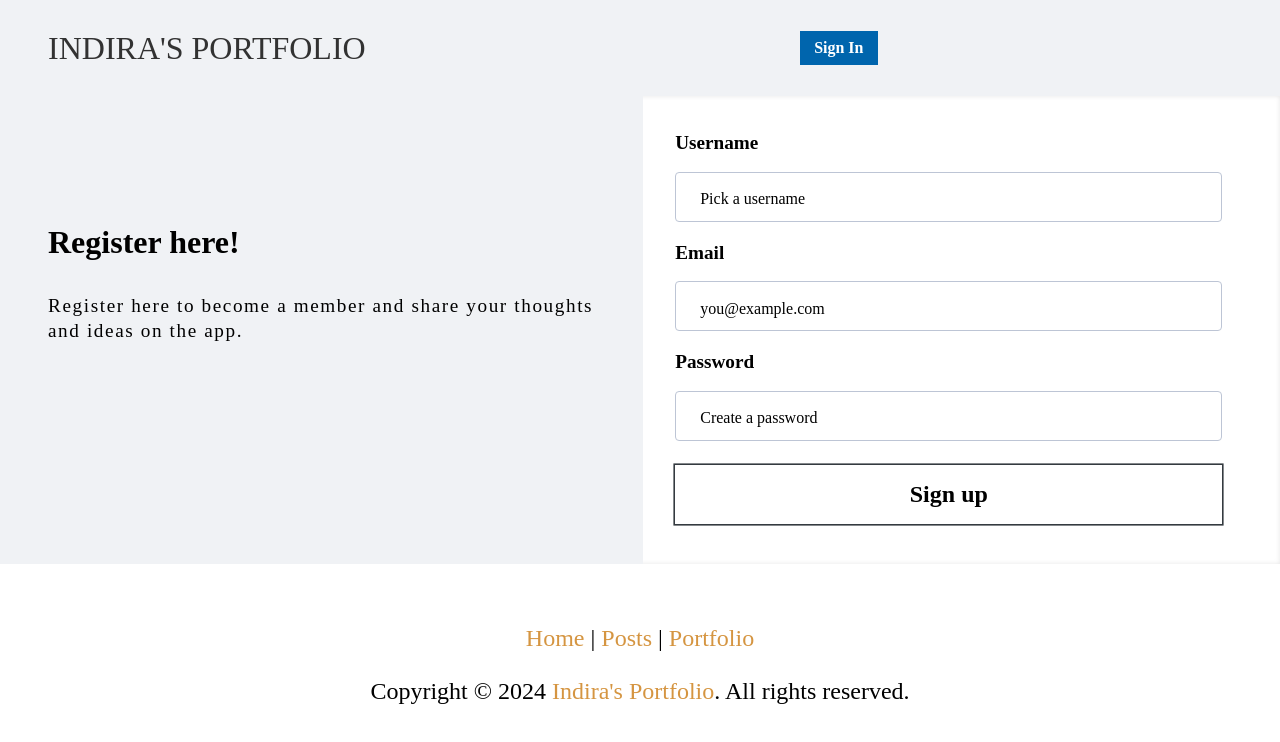
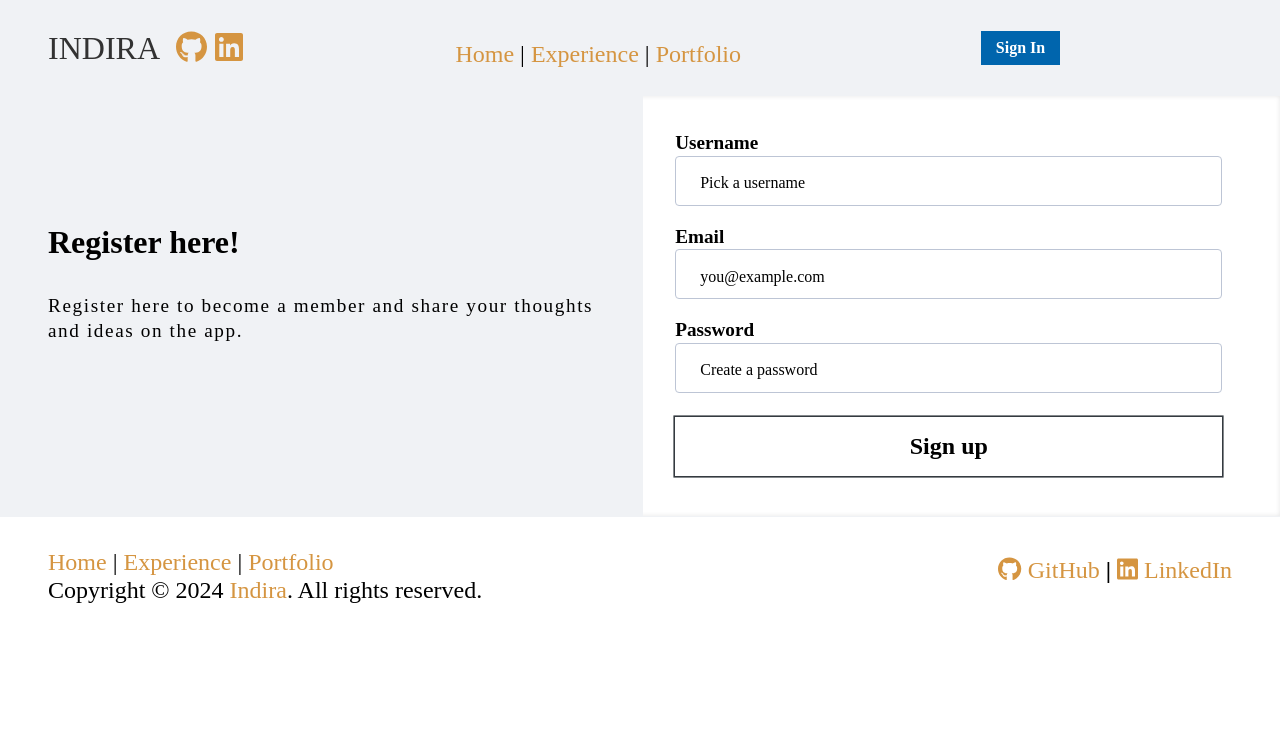
Before and after one commit to indira/Portfolio, a React (Create React App) app: page /register in a window 1280 px wide. Shown: the top 742 px of the page. Built offline with nearby package versions, Linux system fonts and the light colour scheme.

Commit message:
Added registration validation

```diff
--- a/package.json
+++ b/package.json
@@ -3,6 +3,10 @@
   "version": "0.1.0",
   "private": true,
   "dependencies": {
+    "@fortawesome/fontawesome-svg-core": "^6.6.0",
+    "@fortawesome/free-brands-svg-icons": "^6.6.0",
+    "@fortawesome/free-solid-svg-icons": "^6.6.0",
+    "@fortawesome/react-fontawesome": "^0.2.2",
     "@testing-library/jest-dom": "^5.17.0",
     "@testing-library/react": "^13.4.0",
     "@testing-library/user-event": "^13.5.0",
@@ -18,6 +22,7 @@
     "react-router-dom": "^6.22.3",
     "react-scripts": "5.0.1",
     "react-tooltip": "^5.26.3",
+    "react-transition-group": "^4.4.5",
     "sass": "^1.75.0",
     "scss": "^0.2.4",
     "use-immer": "^0.9.0",
--- a/src/Styles/partials/_forms.scss
+++ b/src/Styles/partials/_forms.scss
@@ -22,7 +22,6 @@ textarea {
   font-family: "Titillium Web";
   font-size: 1.5rem;
   width: 100%;
-  margin-top: 1rem;
   margin-bottom: 1rem;
   margin-right: 2rem;
   @include tablet {
@@ -46,7 +45,6 @@ textarea {
 
 label {
   width: 100%;
-  margin-top: 1.5rem;
   font-size: 1.5rem;
   font-weight: 600;
 }
@@ -132,3 +130,11 @@ label {
     border: none;
   }
 }
+.alert {
+  background-color: $red;
+  border: 1px solid $red;
+  color: $primary-white;
+  padding: 0.4rem;
+  font-size: 1.2rem;
+  border-radius: 0.25rem;
+}
--- a/src/Styles/partials/_variables.scss
+++ b/src/Styles/partials/_variables.scss
@@ -10,7 +10,7 @@ $secondary-alabaster: #fafafa;
 $green: #28a745;
 $cloud: #bdc5d5;
 $orange: #d59541;
-$red: #dc3545;
+$red: #f76b87;
 
 /*mixins variables*/
 $tablet-breakpoint: 767px;
--- a/src/components/Footer/Footer.jsx
+++ b/src/components/Footer/Footer.jsx
@@ -1,15 +1,31 @@
 import React from "react"
 import { Link } from "react-router-dom"
+import { FontAwesomeIcon } from "@fortawesome/react-fontawesome"
+import { faGithub, faLinkedin } from "@fortawesome/free-brands-svg-icons"
 
 function Footer() {
   return (
     <footer className="footer wrapper">
       <div className="footer__text">
-        <Link to="/">Home</Link> | <Link to="/portfolioposts">Posts</Link> | <Link to="/portfolio">Portfolio</Link>
+        <div>
+          <Link to="/">Home</Link> | <Link to="/portfolioposts">Experience</Link> | <Link to="/portfolio">Portfolio</Link>
+        </div>
+        <div>
+          Copyright &copy; {new Date().getFullYear() + " "}
+          <Link to="/">Indira</Link>. All rights reserved.
+        </div>
       </div>
-      <div className="footer__text">
-        Copyright &copy; {new Date().getFullYear() + " "}
-        <Link to="/">Indira's Portfolio</Link>. All rights reserved.
+      <div className="footer__social">
+        <div>
+          <a href="https://github.com/Indira" target="_blank" rel="noopener noreferrer">
+            <FontAwesomeIcon icon={faGithub} /> GitHub
+          </a>{" "}
+          <strong> | </strong>
+          <a href="https://www.linkedin.com/in/indira-pandey/" target="_blank" rel="noopener noreferrer">
+            {" "}
+            <FontAwesomeIcon icon={faLinkedin} /> LinkedIn
+          </a>
+        </div>
       </div>
     </footer>
   )
--- a/src/components/Footer/Footer.scss
+++ b/src/components/Footer/Footer.scss
@@ -1,18 +1,35 @@
 .footer {
   display: flex;
+  background-color: white;
   flex-direction: column;
-  background-color: white;
-  align-items: center;
-  margin: $small;
+  border-top: 0.2px solid $secondary-mercury;
   @include desktop {
-    margin: $vlarge;
+    flex-direction: row;
+    justify-content: space-between;
+    margin-bottom: $large;
+    padding-top: $small;
   }
   &__text {
     font-size: $small;
     font-family: "Spectral";
+    text-align: center;
+    margin-top: $small;
+    margin-bottom: $vsmall;
     @include desktop {
+      text-align: left;
       font-size: $medium;
-      margin: $vsmall;
+    }
+  }
+  &__social {
+    font-size: $small;
+    font-family: "Spectral";
+    text-align: center;
+    margin-bottom: $large;
+    @include desktop {
+      text-align: right;
+      font-size: $medium;
+      margin-top: $medium;
+      margin-bottom: 0;
     }
   }
 }
--- a/src/components/Header/Header.jsx
+++ b/src/components/Header/Header.jsx
@@ -2,6 +2,8 @@ import React, { useContext } from "react"
 import { Link } from "react-router-dom"
 import HeaderLoggedIn from "./HeaderLoggedIn"
 import StateContext from "../../StateContext"
+import { FontAwesomeIcon } from "@fortawesome/react-fontawesome"
+import { faGithub, faLinkedin } from "@fortawesome/free-brands-svg-icons"
 /*This component is for the header section of the page*/
 const Header = props => {
   const appState = useContext(StateContext)
@@ -11,8 +13,18 @@ const Header = props => {
         <div className="site-header__logo">
           <Link to="/" className="site-header__logo">
             {" "}
-            INDIRA'S PORTFOLIO
+            INDIRA
           </Link>
+          <a href="https://github.com/Indira" target="_blank" rel="noopener noreferrer">
+            <FontAwesomeIcon icon={faGithub} />
+          </a>{" "}
+          <a href="https://www.linkedin.com/in/indira-pandey/" target="_blank" rel="noopener noreferrer">
+            {" "}
+            <FontAwesomeIcon icon={faLinkedin} />
+          </a>
+        </div>
+        <div className="site-header__navbar">
+          <Link to="/">Home </Link> | <Link to="/portfolioposts">Experience</Link> | <Link to="/portfolio">Portfolio</Link>
         </div>
         <div className="site-header__elements">
           {appState.loggedIn ? (
@@ -22,6 +34,8 @@ const Header = props => {
               <button className="button button--blue">Sign In</button>
             </Link>
           )}
+          {"  "}
+          <div></div>
         </div>
       </div>
     </header>
--- a/src/components/Header/_site-header.scss
+++ b/src/components/Header/_site-header.scss
@@ -2,7 +2,7 @@
 .site-header {
   display: flex;
   flex-direction: column;
-  height: 9rem;
+  height: 11rem;
   padding-left: 0;
   @include desktop {
     flex-direction: row;
@@ -15,7 +15,7 @@
     font-size: $medium;
     color: $primary-black !important;
     text-align: center;
-    padding-left:1rem;
+    padding-left: 1rem;
     padding-right: 1rem;
     @include desktop {
       margin-top: auto;
@@ -24,14 +24,23 @@
       margin-left: 0.5rem;
     }
   }
+  &__navbar {
+    margin: auto;
+    padding-top: $vsmall;
+    font-size: $medium;
+    @include desktop {
+      font-size: $medium;
+      margin-right: 20px;
+    }
+  }
   &__elements {
     margin: auto;
     padding: 1rem;
     @include desktop {
       display: flex;
       flex-direction: row;
+      align-items: end;
       margin-top: auto;
-      margin-bottom: auto;
     }
   }
 }
--- a/src/components/Portfolio/PortfolioPosts.jsx
+++ b/src/components/Portfolio/PortfolioPosts.jsx
@@ -24,7 +24,7 @@ const PortfolioPosts = () => {
     fetchPosts()
   }, [])
   return (
-    <Page title="Portfolio">
+    <Page title="Experience">
       <div className="wrapper  wrapper__border">
         <div className="features">
           <div className="features__inner">
--- a/src/components/Posts/Posts.jsx
+++ b/src/components/Posts/Posts.jsx
@@ -23,7 +23,7 @@ const PortfolioPosts = () => {
   }, [])
 
   return (
-    <Page title="Portfolio">
+    <Page title="Posts">
       <div className="wrapper  wrapper__border">
         <div className="features">
           <div className="features__inner">
--- a/src/components/Register/Register.jsx
+++ b/src/components/Register/Register.jsx
@@ -1,56 +1,211 @@
-import React, { useState } from "react"
+import React, { useEffect, useContext } from "react"
 import axios from "axios"
 import Page from "../Page/Page"
+import { CSSTransition } from "react-transition-group"
+import { useImmerReducer } from "use-immer"
+import DispatchContext from "../../DispatchContext"
+import { useNavigate } from "react-router-dom"
 
 const Register = () => {
-  const [username, setUsername] = useState("")
-  const [email, setEmail] = useState("")
-  const [password, setPassword] = useState("")
-  const [errors, setErrors] = useState({})
-  const [registrationSuccess, setRegistrationSuccess] = useState(false)
-  const [registrationError, setRegistrationError] = useState("")
-
-  const validateForm = () => {
-    const errors = {}
-
-    if (!username.trim()) {
-      errors.username = "Username is required"
-    } else if (username.length < 3) {
-      errors.username = "Username must be at least 3 characters long"
+  const appDispatch = useContext(DispatchContext)
+  const navigate = useNavigate()
+  const initialState = {
+    username: {
+      value: "",
+      hasError: false,
+      message: "",
+      isUnique: false,
+      checkCount: 0
+    },
+    email: {
+      value: "",
+      hasError: false,
+      message: "",
+      isUnique: false,
+      checkCount: 0
+    },
+    password: {
+      value: "",
+      hasError: false,
+      message: ""
+    },
+    submitCount: 0
   }
 
-    const emailRegex = /^[^\s@]+@[^\s@]+\.[^\s@]+$/
-    if (!email.trim()) {
-      errors.email = "Email is required"
-    } else if (!emailRegex.test(email)) {
-      errors.email = "Invalid email address"
+  function ourReducer(draft, action) {
+    switch (action.type) {
+      case "usernameImmediately":
+        draft.username.hasError = false
+        draft.username.value = action.value
+        if (draft.username.value.length > 30) {
+          draft.username.hasError = true
+          draft.username.message = "Username cannot exceed 30 characters"
+        }
+        if (draft.username.value && !/^([a-zA-Z0-9]+)$/.test(draft.username.value)) {
+          draft.username.hasError = true
+          draft.username.message = "Username can only contain letters and numbers"
+        }
+        break
+
+      case "usernameAfterDelay":
+        if (draft.username.value.length < 3) {
+          draft.username.hasError = true
+          draft.username.message = "Username must be at least 3 characters"
+        }
+        if (!draft.username.hasError && !action.noRequest) {
+          draft.username.checkCount++
+        }
+        break
+
+      case "usernameUniqueResults":
+        if (action.value.length === 1 && draft.username.value.length > 3) {
+          draft.username.hasError = true
+          draft.username.isUnique = false
+          draft.username.message = "That username is already taken"
+        } else {
+          draft.username.isUnique = true
+        }
+        break
+
+      case "emailImmediately":
+        draft.email.hasError = false
+        draft.email.value = action.value
+        break
+
+      case "emailAfterDelay":
+        if (!/^\S+@\S+$/.test(draft.email.value)) {
+          draft.email.hasError = true
+          draft.email.message = "You must provide a valid email address."
+        }
+        if (!draft.email.hasError && !action.noRequest) {
+          draft.email.checkCount++
+        }
+        break
+
+      case "emailUniqueResults":
+        if (action.value) {
+          draft.email.hasError = true
+          draft.email.isUnique = false
+          draft.email.message = "That email is already being used"
+        } else {
+          draft.email.isUnique = true
+        }
+        break
+
+      case "passwordImmediately":
+        draft.password.hasError = false
+        draft.password.value = action.value
+        if (draft.password.value.length > 50) {
+          draft.password.hasError = true
+          draft.password.message = "Password cannot exceed 50 characters."
+        }
+        break
+
+      case "passwordAfterDelay":
+        if (draft.password.value.length < 8) {
+          draft.password.hasError = true
+          draft.password.message = "Password must be at least 8 characters."
+        }
+        break
+
+      case "submitForm":
+        if (!draft.username.hasError && draft.username.isUnique && !draft.email.hasError && draft.email.isUnique && !draft.password.hasError) {
+          draft.submitCount++
+        }
+        break
+
+      default:
+        break
+    }
   }
 
-    if (!password.trim()) {
-      errors.password = "Password is required"
-    } else if (password.length < 6) {
-      errors.password = "Password must be at least 6 characters long"
+  const [state, dispatch] = useImmerReducer(ourReducer, initialState)
+
+  useEffect(() => {
+    if (state.username.value) {
+      const delay = setTimeout(() => dispatch({ type: "usernameAfterDelay" }), 800)
+      return () => clearTimeout(delay)
     }
+  }, [state.username.value, dispatch])
 
-    setErrors(errors)
-    return Object.keys(errors).length === 0
+  useEffect(() => {
+    if (state.email.value) {
+      const delay = setTimeout(() => dispatch({ type: "emailAfterDelay" }), 800)
+      return () => clearTimeout(delay)
     }
+  }, [state.email.value, dispatch])
 
-  const handleSubmit = async e => {
-    e.preventDefault()
-    if (validateForm()) {
+  useEffect(() => {
+    if (state.password.value) {
+      const delay = setTimeout(() => dispatch({ type: "passwordAfterDelay" }), 800)
+      return () => clearTimeout(delay)
+    }
+  }, [state.password.value, dispatch])
+
+  useEffect(() => {
+    if (state.username.checkCount) {
+      async function fetchResults() {
         try {
-        const response = await axios.post(`${process.env.REACT_APP_API_ROOT}register`, { username, email, password })
+          let url = `${process.env.REACT_APP_API_ROOT}users?search=${state.username.value}`
+          const response = await axios.get(url)
+          dispatch({ type: "usernameUniqueResults", value: response.data })
+        } catch (e) {
+          console.log("There was a problem or the request was canceled.")
+        }
+      }
+      fetchResults()
+    }
+  }, [state.username.checkCount, dispatch])
+
+  useEffect(() => {
+    if (state.email.checkCount) {
+      async function fetchResults() {
+        try {
+          let url = `${process.env.REACT_APP_API_ROOT}check-email?email=${state.email.value}`
+          const response = await axios.get(url)
+          dispatch({ type: "emailUniqueResults", value: response.data.exists })
+        } catch (e) {
+          console.log("There was a problem or the request was canceled.")
+        }
+      }
+      fetchResults()
+    }
+  }, [state.email.checkCount, dispatch])
+
+  useEffect(() => {
+    if (state.submitCount) {
+      async function fetchResults() {
+        try {
+          const response = await axios.post(`${process.env.REACT_APP_API_ROOT}register`, { username: state.username.value, email: state.email.value, password: state.password.value })
           if (response.data) {
-          setRegistrationSuccess(true)
-          setUsername("")
-          setEmail("")
-          setPassword("")
+            const url = `${process.env.REACT_APP_API_AUTH_TOKEN}`
+            const tokenResponse = await axios.post(url, { username: state.username.value, password: state.password.value })
+            if (tokenResponse.data) {
+              appDispatch({ type: "login", data: tokenResponse.data })
+              navigate(`/`)
+            } else {
+              console.log("Incorrect username and password")
+            }
+          } else {
+            console.log("Registration failed")
           }
         } catch (e) {
-        setRegistrationError(e.response?.data?.message || "An error occurred during registration.")
+          console.log("Something went wrong", e.message)
         }
       }
+      fetchResults()
+    }
+  }, [state.submitCount, state.username.value, state.email.value, state.password.value, appDispatch, navigate])
+
+  const handleSubmit = e => {
+    e.preventDefault()
+    dispatch({ type: "usernameImmediately", value: state.username.value })
+    dispatch({ type: "usernameAfterDelay", value: state.username.value, noRequest: true })
+    dispatch({ type: "emailImmediately", value: state.email.value })
+    dispatch({ type: "emailAfterDelay", value: state.email.value, noRequest: true })
+    dispatch({ type: "passwordImmediately", value: state.password.value })
+    dispatch({ type: "passwordAfterDelay", value: state.password.value })
+    dispatch({ type: "submitForm" })
   }
 
   return (
@@ -61,30 +216,30 @@ const Register = () => {
           <p className="container__left--paragraph">Register here to become a member and share your thoughts and ideas on the app.</p>
         </div>
         <div className="container__right">
-          {registrationSuccess && <div className="container__form-success-message">Registration successful!</div>}
-          {registrationError && <div className="container__form-error-message">{registrationError}</div>}
           <form onSubmit={handleSubmit}>
-            <div>
             <label htmlFor="username-register">
               <small>Username</small>
             </label>
-              <input onChange={e => setUsername(e.target.value)} id="username-register" name="username" type="text" className={`form-control ${errors.username ? "is-invalid" : ""}`} placeholder="Pick a username" autoComplete="off" value={username} />
-              {errors.username && <div className="invalid-feedback">{errors.username}</div>}
-            </div>
-            <div className="form-group">
+            <CSSTransition in={state.username.hasError} timeout={300} classNames="fade" unmountOnExit>
+              <div className="alert">{state.username.message}</div>
+            </CSSTransition>
+            <input onChange={e => dispatch({ type: "usernameImmediately", value: e.target.value })} id="username-register" name="username" type="text" placeholder="Pick a username" autoComplete="off" />
+
             <label htmlFor="email-register" className="text-muted mb-1">
               <small>Email</small>
             </label>
-              <input onChange={e => setEmail(e.target.value)} id="email-register" name="email" type="text" className={`form-control ${errors.email ? "is-invalid" : ""}`} placeholder="you@example.com" autoComplete="off" value={email} />
-              {errors.email && <div className="invalid-feedback">{errors.email}</div>}
-            </div>
-            <div className="form-group">
+            <CSSTransition in={state.email.hasError} timeout={300} classNames="fade" unmountOnExit>
+              <div className="alert">{state.email.message}</div>
+            </CSSTransition>
+            <input onChange={e => dispatch({ type: "emailImmediately", value: e.target.value })} id="email-register" name="email" type="text" placeholder="you@example.com" autoComplete="off" />
+
             <label htmlFor="password-register" className="text-muted mb-1">
               <small>Password</small>
             </label>
-              <input onChange={e => setPassword(e.target.value)} id="password-register" name="password" type="password" className={`form-control ${errors.password ? "is-invalid" : ""}`} placeholder="Create a password" autoComplete="off" value={password} />
-              {errors.password && <div className="invalid-feedback">{errors.password}</div>}
-            </div>
+            <CSSTransition in={state.password.hasError} timeout={300} classNames="fade" unmountOnExit>
+              <div className="alert">{state.password.message}</div>
+            </CSSTransition>
+            <input onChange={e => dispatch({ type: "passwordImmediately", value: e.target.value })} id="password-register" name="password" type="password" placeholder="Create a password" autoComplete="off" />
             <button className="button button--white" type="submit">
               Sign up
             </button>
```
Also changed, not shown: src/components/Header/HeaderLoggedOut.jsx (+4 -3 lines), 1 other file (tests, documents, lock files or other folders). Lines whose indentation alone changed are shown as unchanged.
